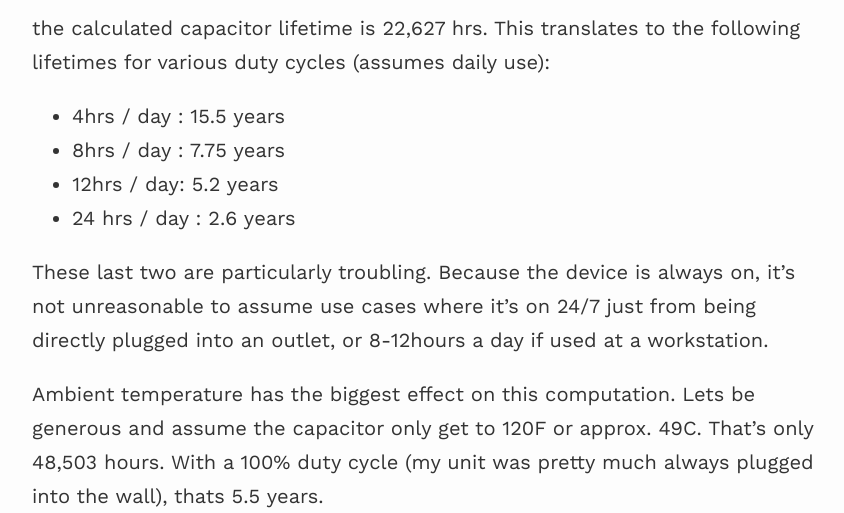
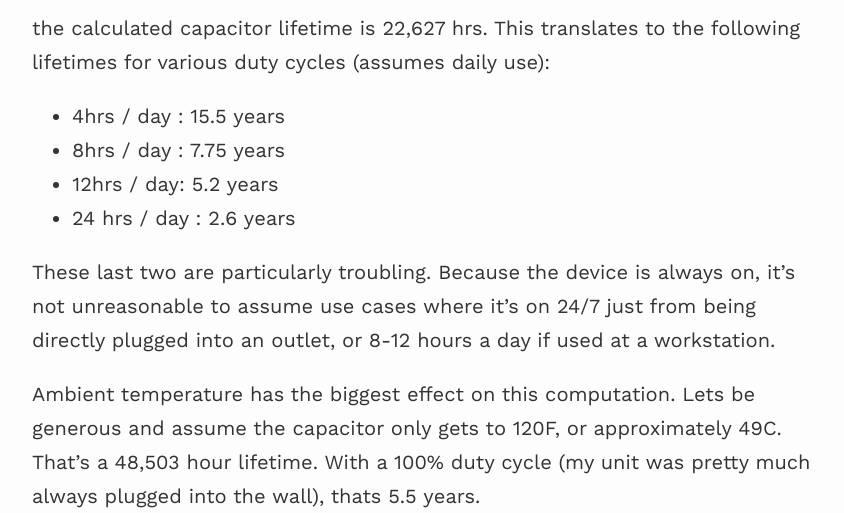
Before and after one commit to UtahJimmy/utahjimmy.github.io, a Jekyll site: the page built from _projects/8_project-audient.md, in a window 1280 px wide and 1400 px high, scrolled down 4851 px, cut to the strip 0-513 px from the top of the window. Shown: the whole strip, without its empty margins (208-1052 px from the left). Built offline with Jekyll 4.4.1, drawn with Linux system fonts in a browser that asks for light colours; nearby versions of some CDN libraries; some of the changed text lies outside the part shown.

Commit message:
formatting

```diff
--- a/_projects/8_project-audient.md
+++ b/_projects/8_project-audient.md
@@ -86,9 +86,9 @@ the calculated capacitor lifetime is 22,627 hrs.  This translates to the followi
 * 12hrs / day: 5.2 years
 * 24 hrs / day : 2.6 years
 
-These last two are particularly troubling.  Because the device is always on, it's not unreasonable to assume use cases where it's on 24/7 just from being directly plugged into an outlet, or 8-12hours a day if used at a workstation.
+These last two are particularly troubling.  Because the device is always on, it's not unreasonable to assume use cases where it's on 24/7 just from being directly plugged into an outlet, or 8-12 hours a day if used at a workstation.
 
-Ambient temperature has the biggest effect on this computation. Lets be generous and assume the capacitor only get to 120F or approx. 49C.  That's only 48,503 hours.  With a 100% duty cycle (my unit was pretty much always plugged into the wall), thats 5.5 years.
+Ambient temperature has the biggest effect on this computation. Lets be generous and assume the capacitor only gets to 120F, or approximately 49C.  That's a 48,503 hour lifetime.  With a 100% duty cycle (my unit was pretty much always plugged into the wall), thats 5.5 years.
 
 {:refdef: style="text-align: center;"}
 ![id22](http://www.sci.utah.edu/~jimmy/website/audient/pikachu.png)
```
Also changed, not shown: other parts of _projects/8_project-audient.md (+1 -1 lines).
